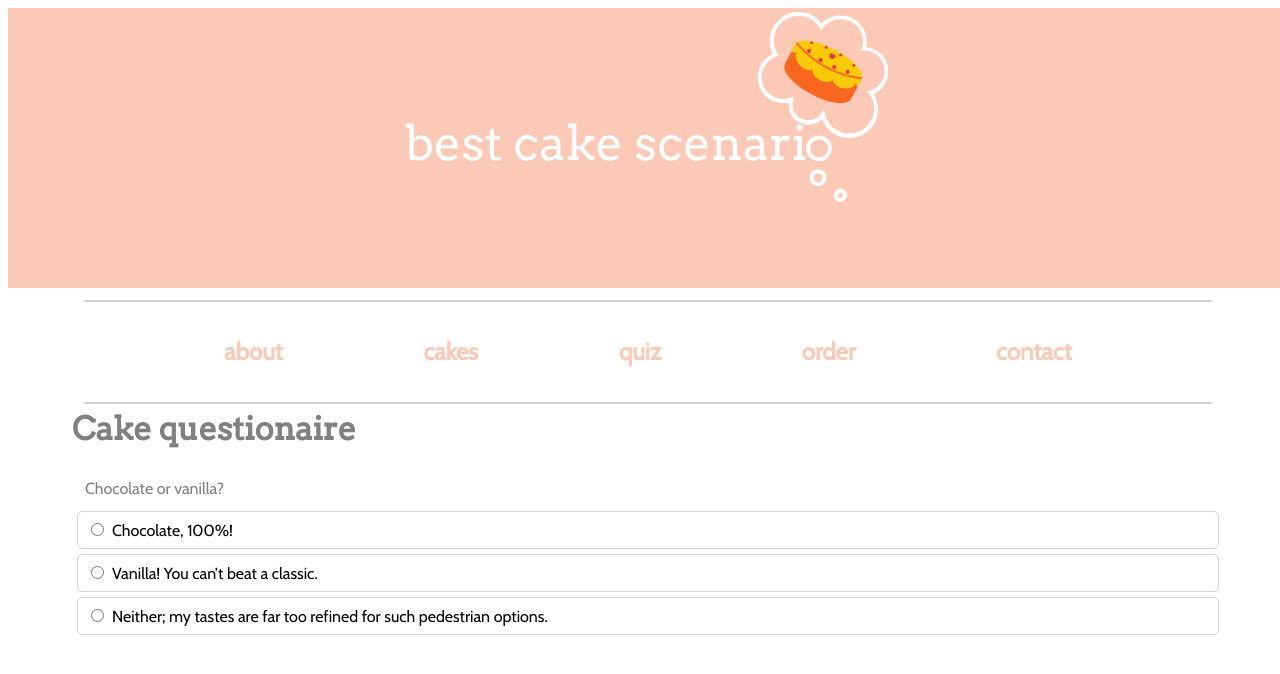
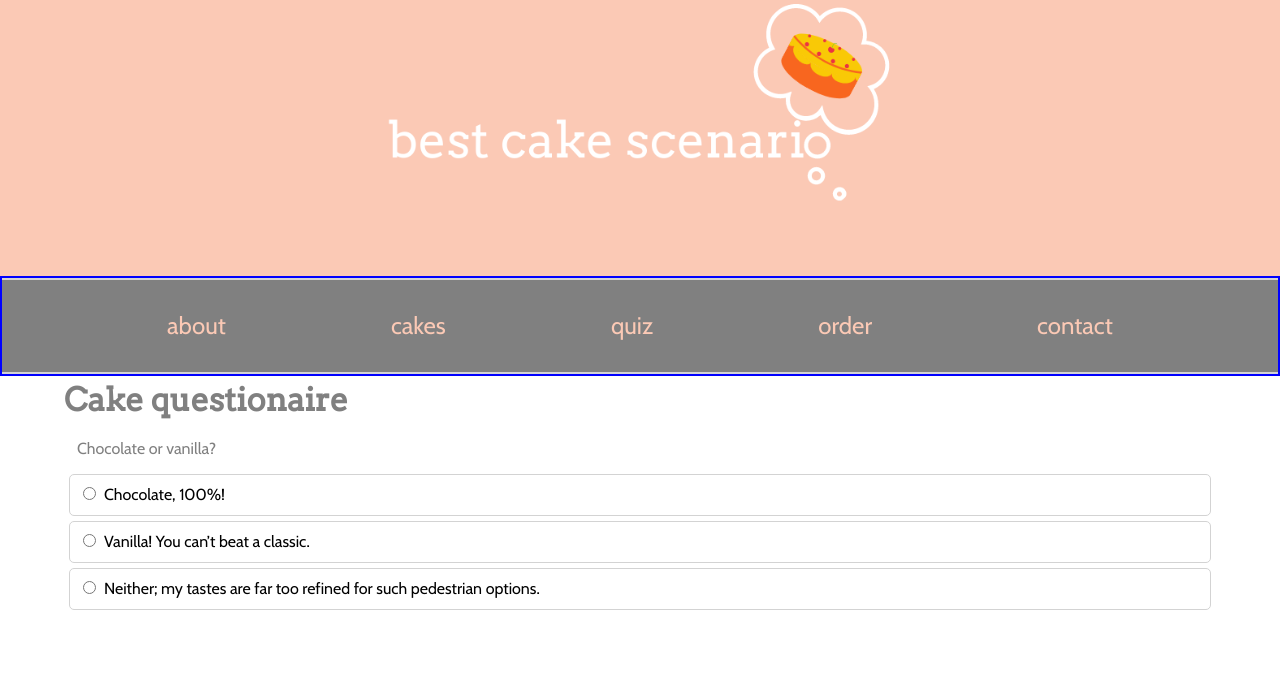
Before and after one commit to robbiebart/final-project, a React (Create React App) app in the folder client/: page / in a window 1280 px wide. Shown: the top 674 px of the page. Built offline with nearby package versions, Linux system fonts and the light colour scheme.

Commit message:
designing

```diff
--- a/client/package.json
+++ b/client/package.json
@@ -6,6 +6,7 @@
     "@testing-library/jest-dom": "^4.2.4",
     "@testing-library/react": "^9.3.2",
     "@testing-library/user-event": "^7.1.2",
+    "mobile-viewer-component": "^0.1.12",
     "react": "^16.13.1",
     "react-dom": "^16.13.1",
     "react-icons-kit": "^1.3.1",
--- a/client/src/components/App.js
+++ b/client/src/components/App.js
@@ -33,15 +33,23 @@ function App() {
 
 const Grid = styled.div`
   /* border: solid 2px red; */
-  height: 100vh;
-  width: 100vw;
+  height: 100%;
+  width: 100%;
 
   display: grid;
-  grid-template-columns: [first] 5vw [main-start] auto [main-end] 5vw [end];
+  grid-template-columns: [column1-start] 100% [end];
   grid-template-rows:
-    [row1-start] 35vh [nav-start] 100px [third-line] calc(100% - 75px)
+    [row1-start] 30% [nav-start] auto [third-line] calc(100% - 75px)
     [fourth-line];
-  grid-auto-rows: minmax(300px, auto);
+
+  @media (min-width: 680px) {
+    display: grid;
+    grid-template-columns: [first] 5vw [main-start] auto [main-end] 5vw [end];
+    grid-template-rows:
+      [row1-start] 35% [nav-start] 100px [third-line] calc(100% - 75px)
+      [fourth-line];
+    grid-auto-rows: minmax(300px, auto);
+  }
 `;
 
 // const QuizTitle = styled.h1``;
--- a/client/src/components/GlobalStyle.js
+++ b/client/src/components/GlobalStyle.js
@@ -1,12 +1,91 @@
 import { createGlobalStyle } from "styled-components";
 
 const GlobalStyle = createGlobalStyle`
+/* Box sizing rules */
+*,
+*::before,
+*::after {
+  box-sizing: border-box;
+}
+
+/* Remove default padding */
+ul[class],
+ol[class] {
+  padding: 0;
+}
+
+/* Remove default margin */
+body,
+h1,
+h2,
+h3,
+h4,
+p,
+ul[class],
+ol[class],
+li,
+figure,
+figcaption,
+blockquote,
+dl,
+dd {
+  margin: 0;
+}
+
+/* Set core body defaults */
+body {
+  min-height: 100vh;
+  scroll-behavior: smooth;
+  text-rendering: optimizeSpeed;
+  line-height: 1.5;
+}
+
+/* Remove list styles on ul, ol elements with a class attribute */
+ul[class],
+ol[class] {
+  list-style: none;
+}
+
+/* A elements that don't have a class get default styles */
+a:not([class]) {
+  text-decoration-skip-ink: auto;
+}
+
+/* Make images easier to work with */
+img {
+  max-width: 100%;
+  display: block;
+}
+
+/* Natural flow and rhythm in articles by default */
+article > * + * {
+  margin-top: 1em;
+}
+
+/* Inherit fonts for inputs and buttons */
+input,
+button,
+textarea,
+select {
+  font: inherit;
+}
+
+/* Remove all animations and transitions for people that prefer not to see them */
+@media (prefers-reduced-motion: reduce) {
+  * {
+    animation-duration: 0.01ms !important;
+    animation-iteration-count: 1 !important;
+    transition-duration: 0.01ms !important;
+    scroll-behavior: auto !important;
+  }
+}
+
 h1 {
   font-family: 'Arvo', serif;
   color: grey;
   }
 
-  h2, h3, p {
+  h2, h3, p, li {
     font-family: 'Cabin', sans-serif;
     color: grey;
   }
--- a/client/src/components/Header.js
+++ b/client/src/components/Header.js
@@ -1,7 +1,7 @@
 import React from "react";
 import styled from "styled-components";
 
-import NavBar from "./NavBar";
+import NavBar from "./Nav/NavBar";
 import Title from "../assets/title.PNG";
 
 export default function Header() {
@@ -18,11 +18,16 @@ export default function Header() {
 }
 
 const Banner = styled.div`
-  grid-column-start: first;
+  grid-column-start: column1-start;
   grid-column-end: end;
 
-  grid-row-start: row1-start;
-  grid-row-end: nav-start;
+  @media (min-width: 680px) {
+    grid-column-start: first;
+    grid-column-end: end;
+
+    grid-row-start: row1-start;
+    grid-row-end: nav-start;
+  }
 
   /* background: rgb(253, 245, 233); */
   background: #fbc9b5;
@@ -40,15 +45,22 @@ const Banner = styled.div`
 `;
 
 const Logo = styled.img`
-  height: 25vh;
+  height: 75%;
 `;
 
 const Nav = styled.div`
-  grid-column-start: main-start;
-  grid-column-end: main-end;
+  grid-column-start: first;
+  grid-column-end: end;
 
   grid-row-start: nav-start;
-  grid-row-end: third-line;
+  border: solid blue 2px;
 
+  @media (min-width: 680px) {
+    grid-column-start: first;
+    grid-column-end: end;
+
+    grid-row-start: nav-start;
+    grid-row-end: third-line;
+  }
   /* overflow: hidden; */
 `;
--- /dev/null
+++ b/client/src/components/Nav/Burger.js
@@ -0,0 +1,27 @@
+import React from "react";
+import styled from "styled-components";
+
+export default function Burger() {
+  return (
+    <StyledBurger>
+      <div></div>
+      <div></div>
+      <div></div>
+    </StyledBurger>
+  );
+}
+
+const StyledBurger = styled.div`
+  width: 2rem;
+  height: 2rem;
+  position: fixed;
+  top: 15px;
+  height: 100%;
+  width: 100%;
+
+  div {
+    width: 2rem;
+    height: 0.25rem;
+    background-color: #fbc9b5;
+  }
+`;
--- /dev/null
+++ b/client/src/components/Nav/NavBar.js
@@ -0,0 +1,19 @@
+import React from "react";
+import styled from "styled-components";
+
+import NavLinks from "./NavLinks";
+import Burger from "./Burger";
+
+export default function NavBar() {
+  return (
+    <Wrapper>
+      <NavLinks />
+      <Burger />
+    </Wrapper>
+  );
+}
+
+const Wrapper = styled.nav`
+  width: 100%;
+  height: 100%;
+`;
--- /dev/null
+++ b/client/src/components/Nav/NavLinks.js
@@ -0,0 +1,76 @@
+import React from "react";
+import { Link } from "react-router-dom";
+import styled from "styled-components";
+
+export default function NavLinks() {
+  return (
+    <Links>
+      <Link to="/about">
+        <li>about</li>
+      </Link>
+      <Link to="/cakes">
+        <li>cakes</li>
+      </Link>
+      <Link to="/quiz">
+        <li>quiz</li>
+      </Link>
+      <Link to="/order">
+        <li>order</li>
+      </Link>
+      <Link to="/contact">
+        <li>contact</li>
+      </Link>
+    </Links>
+  );
+}
+
+const Links = styled.ul`
+  list-style: none;
+  display: flex;
+  flex-flow: column nowrap;
+  align-items: center;
+  background-color: grey;
+  display: none;
+
+  li {
+    color: #f86624;
+    color: #fbc9b5;
+    font-size: 1.5rem;
+
+    &:hover {
+      color: #f9c80e;
+    }
+  }
+
+  @media (min-width: 680px) {
+    display: flex;
+    flex-direction: row;
+    align-items: center;
+    justify-content: space-evenly;
+    width: 100%;
+
+    ul {
+      list-style: none;
+      display: flex;
+      flex-direction: row;
+      align-items: center;
+      justify-content: space-evenly;
+      width: 100%;
+      height: 100%;
+    }
+
+    height: 100%;
+    margin: 1%;
+    border-top: solid 2px lightgray;
+    border-bottom: solid 2px lightgray;
+
+    li {
+      /* color: #f86624; */
+      color: #fbc9b5;
+
+      &:hover {
+        color: #f9c80e;
+      }
+    }
+  }
+`;
--- a/client/src/components/NavBar.js
+++ /dev/null
@@ -1,46 +0,0 @@
-import React from "react";
-import { Link } from "react-router-dom";
-import styled from "styled-components";
-
-export default function NavBar() {
-  return (
-    <Wrapper>
-      <Link to="/about">
-        <h2>about</h2>
-      </Link>
-      <Link to="/cakes">
-        <h2>cakes</h2>
-      </Link>
-      <Link to="/quiz">
-        <h2>quiz</h2>
-      </Link>
-      <Link to="/order">
-        <h2>order</h2>
-      </Link>
-      <Link to="/contact">
-        <h2>contact</h2>
-      </Link>
-    </Wrapper>
-  );
-}
-
-const Wrapper = styled.div`
-  display: flex;
-  flex-direction: row;
-  align-items: center;
-  justify-content: space-evenly;
-
-  height: 100%;
-  margin: 1%;
-  border-top: solid 2px lightgray;
-  border-bottom: solid 2px lightgray;
-
-  h2 {
-    /* color: #f86624; */
-    color: #fbc9b5;
-
-    &:hover {
-      color: #f9c80e;
-    }
-  }
-`;
--- a/client/src/components/QuestionArea.js
+++ b/client/src/components/QuestionArea.js
@@ -64,9 +64,14 @@ export default function QuestionArea() {
 const QuizTitle = styled.h1``;
 
 const QuestionAreaWrapper = styled.div`
-  grid-row-start: third-line;
-  grid-row-end: fourth-line;
-  grid-column-start: main-start;
+  grid-column-start: column1-start;
+  grid-column-end: main-end;
+
+  @media (min-width: 680px) {
+    grid-row-start: third-line;
+    grid-row-end: fourth-line;
+    grid-column-start: main-start;
+  }
 `;
 
 const SubmitButton = styled.button`
```
Also changed, not shown: client/src/index.js (+8 -0 lines), 1 other file (tests, documents, lock files or other folders).
